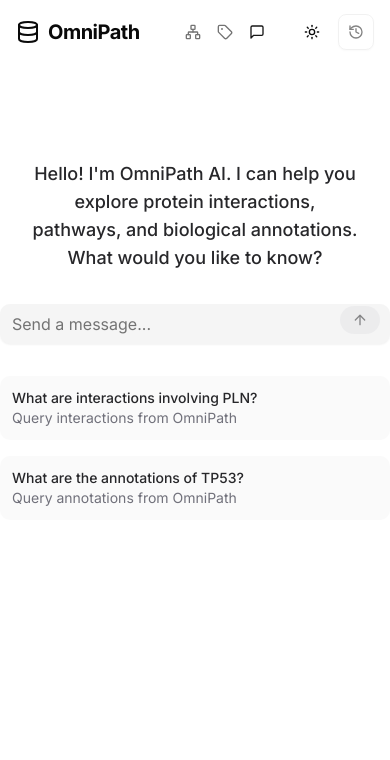
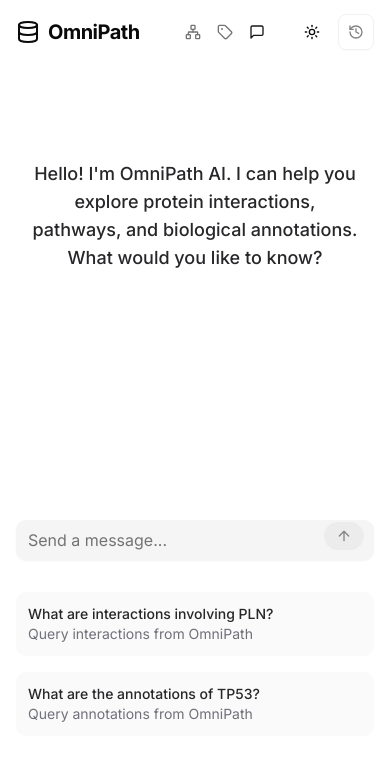
Before and after one commit to saezlab/omnipath-next, a Next.js app: page /chat in a window 390 px wide. Shown: the top 760 px of the page. Built offline with nearby package versions, Linux system fonts and the light colour scheme.

Commit message:
fine tuned chat ui

```diff
--- a/src/components/ai/chat.tsx
+++ b/src/components/ai/chat.tsx
@@ -96,8 +96,8 @@
       </div>
 
       <div className="fixed bottom-0 left-0 right-0">
-        <div className={`relative w-full flex flex-col gap-4 max-w-2xl mx-auto transition-all duration-500 ${
-          messages.length === 1 ? "translate-y-[-150%]" : "translate-y-[-20%]"
+        <div className={`relative w-full flex flex-col gap-4 max-w-2xl mx-auto transition-all duration-500 px-4 md:px-0 ${
+          messages.length === 1 ? "md:translate-y-[-230%] translate-y-[-50%]" : "translate-y-[-20%]"
         }`}>
           <div className="relative">
             <Textarea
--- a/src/components/ai/message.tsx
+++ b/src/components/ai/message.tsx
@@ -25,7 +25,7 @@
             {toolName}(<span className="text-zinc-600 dark:text-zinc-400">{args.query}</span>)
           </div>
         </PopoverTrigger>
-        <PopoverContent className="w-[800px] p-4" align="start">
+        <PopoverContent className="w-[90vw] md:w-full p-4" align="start">
           <div className="flex flex-col gap-2">
             <div className="font-mono font-medium text-lg">
               {toolName}(<span className="text-zinc-600 dark:text-zinc-400">{args.query}</span>)
```
